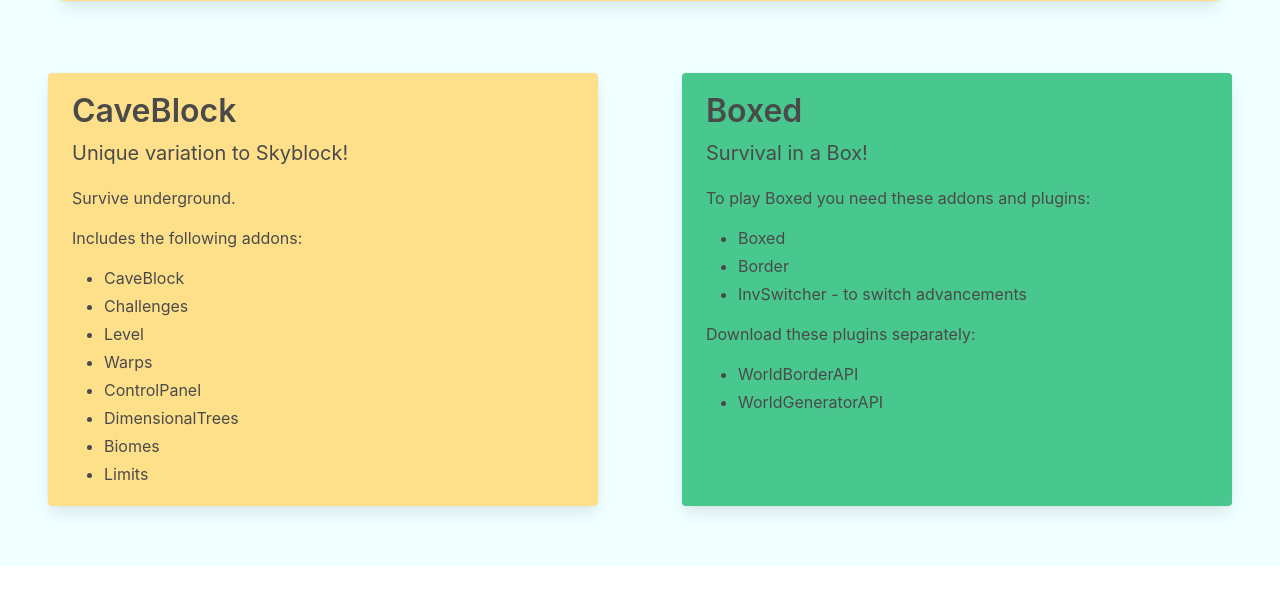
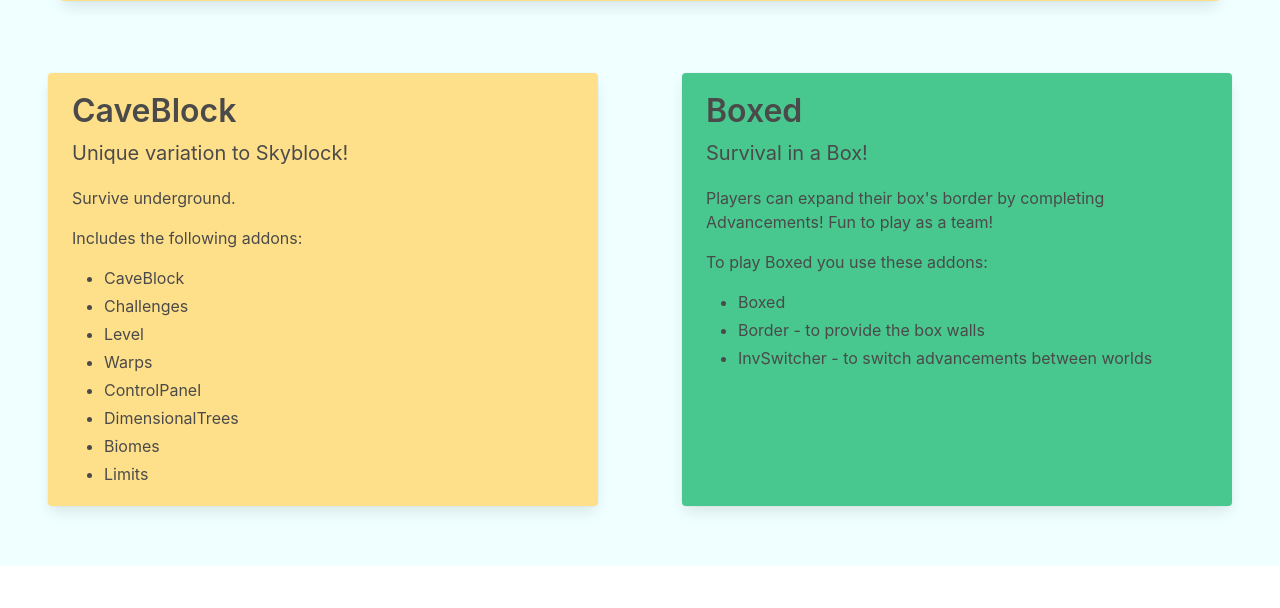
Before and after one commit to BentoBoxWorld/website, a Flask app: template templates/index.html in a window 1280 px wide. Shown: the part 1273-1881 px from the top of the page. Run offline with Flask 2, Linux system fonts and the light colour scheme; the template is opened without the code that fills it, so the values that code supplies are empty; some libraries are stand-ins or nearby versions.

Commit message:
Update index.html (#25)
Updated Boxed entry

```diff
--- a/templates/index.html
+++ b/templates/index.html
@@ -99,16 +99,12 @@
        class="tile is-child box notification has-background-success">
        <p class="title">Boxed</p>
        <p class="subtitle">Survival in a Box!</p>
-       <p>To play Boxed you need these addons and plugins:</p>
+       <p>Players can expand their box's border by completing Advancements! Fun to play as a team!</p>
+       <p>To play Boxed you use these addons:</p>
        <ul>
         <li>Boxed</li>
-        <li>Border</li>
-        <li>InvSwitcher - to switch advancements</li>
-       </ul>
-       <p>Download these plugins separately:</p>
-       <ul>
-          <li>WorldBorderAPI</li>
-          <li>WorldGeneratorAPI</li>
+        <li>Border - to provide the box walls</li>
+        <li>InvSwitcher - to switch advancements between worlds</li>
        </ul>
       </article>
    </a>
```
